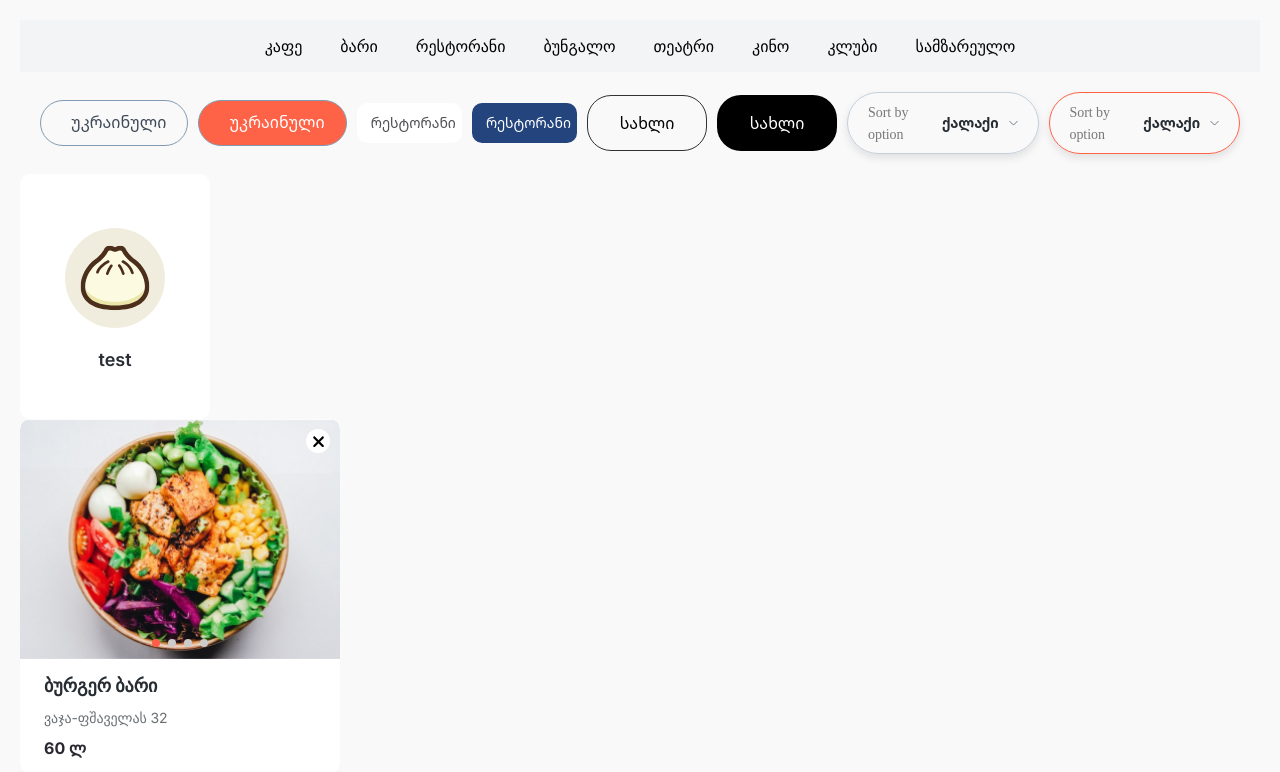
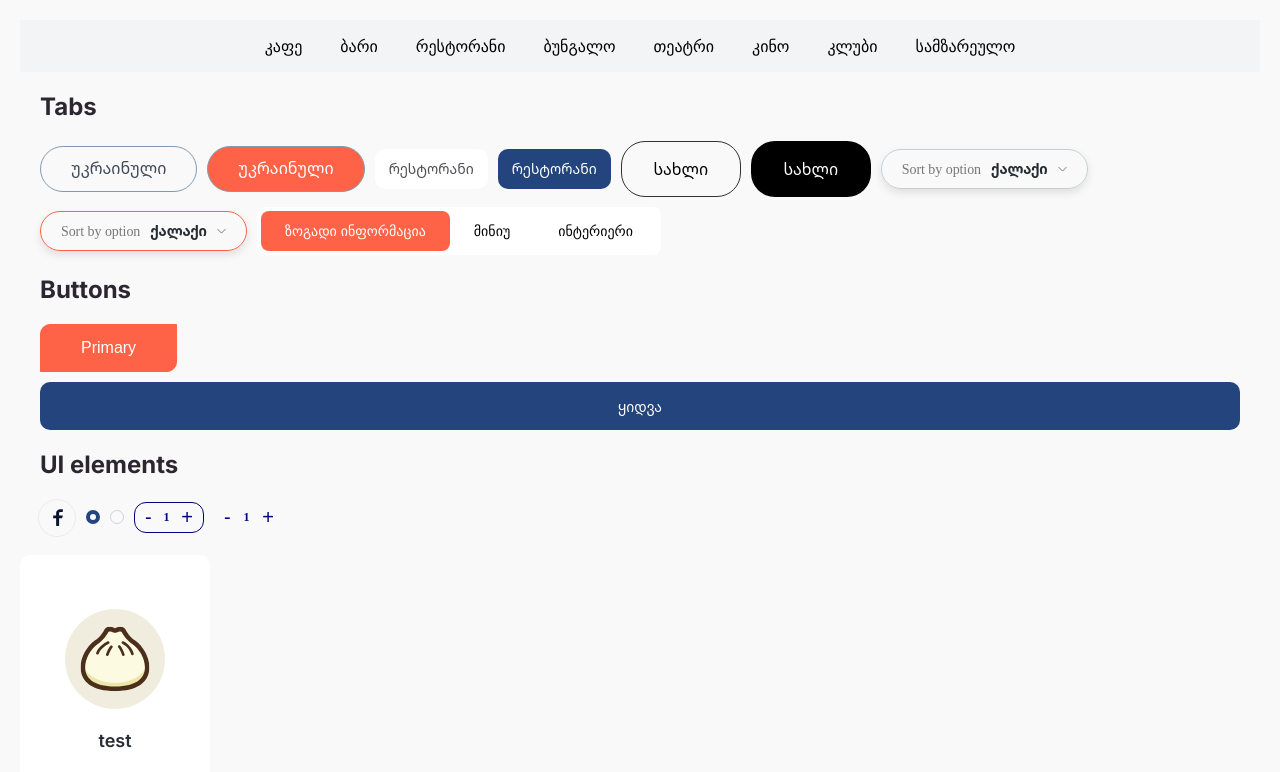
Before and after one commit to lashaiakobadze/el-restauro, a Next.js app: page / in a window 1280 px wide. Shown: the top 772 px of the page. Built offline with nearby package versions, Linux system fonts and the light colour scheme.

Commit message:
add play ground

```diff
--- /dev/null
+++ b/src/app/components/PlayGround/PlayGround.module.css
@@ -0,0 +1,22 @@
+.container {
+  display: flex;
+  flex-direction: column;
+  gap: 20px;
+  padding: 20px;
+  border-radius: 8px;
+}
+
+.items {
+  display: flex;
+  justify-content: flex-start;
+  align-items: center;
+  flex-wrap: wrap;
+  gap: 10px;
+}
+
+.dynamicTabContent {
+  display: flex;
+  justify-content: center;
+  align-items: center;
+  gap: 10px;
+}
--- /dev/null
+++ b/src/app/components/PlayGround/PlayGround.tsx
@@ -0,0 +1,116 @@
+'use client';
+import React, { useState } from 'react';
+import styles from './PlayGround.module.css';
+import ActionButton from '../ui/ActionButton/ActionButton';
+import DynamicTab from '../ui/DynamicTab/DynamicTab';
+import RoundedTabDark from '../ui/RoundedTabDark/RoundedTabDark';
+import RoundedTabPrimary from '../ui/RoundedTabPrimary/RoundedTabPrimary';
+import RoundedTabSecondary from '../ui/RoundedTabSecondary/RoundedTabSecondary';
+import Button from '../ui/Button/Button';
+import Tabs from '../ui/Tabs/Tabs';
+import { Tab } from '@/app/types';
+import ItemIndicator from '../ui/ItemIndicator/ItemIndicator';
+import Counter from '../ui/Counter/Counter';
+import ContactItem from '../ui/ContactItem/ContactItem';
+
+interface PlayGroundProps {}
+
+const PlayGround: React.FC<PlayGroundProps> = () => {
+  const mainTabs: Tab[] = [
+    { id: 'ცხელი-კერძები', name: 'ზოგადი ინფორმაცია' },
+    { id: 'ცივი-ერძები', name: 'მინიუ' },
+    { id: 'სალათები', name: 'ინტერიერი' },
+  ];
+
+  const [activeTab, setActiveTab] = useState(mainTabs[0].id);
+
+  const handleTabClick = (tabId: string) => {
+    setActiveTab(tabId);
+  };
+
+  const [quantity, setQuantity] = useState(1);
+
+  const handleIncrement = () => {
+    const newQuantity = quantity + 1;
+    setQuantity(newQuantity);
+  };
+
+  const handleDecrement = () => {
+    const newQuantity = quantity > 0 ? quantity - 1 : 0;
+    setQuantity(newQuantity);
+  };
+
+  return (
+    <div className={styles.container}>
+      <h2>Tabs</h2>
+      <div className={styles.items}>
+        <RoundedTabPrimary name={'უკრაინული'} isActive={false} />
+        <RoundedTabPrimary name={'უკრაინული'} isActive={true} />
+
+        <RoundedTabSecondary name={'რესტორანი'} isActive={false} />
+        <RoundedTabSecondary name={'რესტორანი'} isActive={true} />
+
+        <RoundedTabDark content={'სახლი'} isActive={false} />
+        <RoundedTabDark content={'სახლი'} isActive={true} />
+
+        <DynamicTab isActive={false}>
+          <div className={styles.dynamicTabContent}>
+            <span style={{ color: '#787878' }}>Sort by option</span>
+            <span style={{ fontWeight: 900 }}>ქალაქი</span>
+            <img src="/icons/Vector.svg" alt="Vector svg" />
+          </div>
+        </DynamicTab>
+
+        <DynamicTab isActive={true}>
+          <div className={styles.dynamicTabContent}>
+            <span style={{ color: '#787878' }}>Sort by option</span>
+            <span style={{ fontWeight: 900 }}>ქალაქი</span>
+            <img src="/icons/Vector.svg" alt="Vector svg" />
+          </div>
+        </DynamicTab>
+
+        <Tabs
+          tabs={mainTabs}
+          defaultActiveId={activeTab}
+          onTabClick={handleTabClick}
+        />
+      </div>
+
+      <h2>Buttons</h2>
+      <div className={styles.items}>
+        <ActionButton label="Primary" onClick={() => console.log('Primary')} />
+        <Button
+          text={'ყიდვა'}
+          color="#23447C"
+          onClick={() => console.log('click!')}
+        />
+      </div>
+
+      <h2>UI elements</h2>
+      <div className={styles.items}>
+        <ContactItem
+          icon={'/images/contacts/fb.svg'}
+          link="https://www.instagram.com"
+        />
+
+        <ItemIndicator isActive={true} />
+        <ItemIndicator isActive={false} />
+
+        <Counter
+          quantity={quantity}
+          onIncrement={() => handleIncrement()}
+          onDecrement={() => handleDecrement()}
+          hasBorder={true}
+        />
+        <Counter
+          quantity={quantity}
+          onIncrement={() => handleIncrement()}
+          onDecrement={() => handleDecrement()}
+          hasBorder={false}
+        />
+      </div>
+    </div>
+  );
+};
+
+export default PlayGround;
--- a/src/app/components/ui/ActionButton/ActionButton.module.css
+++ b/src/app/components/ui/ActionButton/ActionButton.module.css
@@ -1,10 +1,9 @@
-/* ActionButton.module.css */
 .button {
-  background-color: #ff6347; /* Tomato */
+  background-color: #ff6347;
   color: white;
-  padding: 0 2.5rem; /* 40px */
-  font-size: 1rem; /* 16px */
+  padding: 0 40px;
+  font-size: 16px;
   border: 1px solid #ff6347;
   height: 48px;
-  border-radius: 0 10px 10px 0; /* Top-left and bottom-right rounded */
+  border-radius: 10px 0 10px 0;
 }
--- a/src/app/page.tsx
+++ b/src/app/page.tsx
@@ -8,10 +8,7 @@ import Resto from './components/Resto/Resto';
 import OfferedCard from './components/OfferedCard/OfferedCard';
 import { FavoriteEnum } from './common/enums/favorite.enum';
 import { SetStateAction, useState } from 'react';
-import RoundedTabSecondary from './components/ui/RoundedTabSecondary/RoundedTabSecondary';
-import RoundedTabPrimary from './components/ui/RoundedTabPrimary/RoundedTabPrimary';
-import RoundedTabDark from './components/ui/RoundedTabDark/RoundedTabDark';
-import DynamicTab from './components/ui/DynamicTab/DynamicTab';
+import PlayGround from './components/PlayGround/PlayGround';
 
 export default function Home() {
   const [favoriteState, setFavoriteState] = useState(FavoriteEnum.UNFAVORITE);
@@ -20,49 +17,9 @@ export default function Home() {
     setFavoriteState(newFavorite);
   };
 
-  const tabsContainer = {
-    display: 'flex',
-    justifyContent: 'center',
-    alignItems: 'center',
-    gap: '10px',
-    padding: '20px',
-  };
-
-  const dynamicTabContent = {
-    display: 'flex',
-    justifyContent: 'center',
-    alignItems: 'center',
-    gap: '10px',
-  };
-
   return (
     <>
-      <div style={tabsContainer}>
-        <RoundedTabPrimary name={'უკრაინული'} isActive={false} />
-        <RoundedTabPrimary name={'უკრაინული'} isActive={true} />
-
-        <RoundedTabSecondary name={'რესტორანი'} isActive={false} />
-        <RoundedTabSecondary name={'რესტორანი'} isActive={true} />
-
-        <RoundedTabDark content={'სახლი'} isActive={false} />
-        <RoundedTabDark content={'სახლი'} isActive={true} />
-
-        <DynamicTab isActive={false}>
-          <div style={dynamicTabContent}>
-            <span style={{ color: '#787878' }}>Sort by option</span>{' '}
-            <span style={{ fontWeight: 900 }}>ქალაქი</span>
-            <img src="/icons/Vector.svg" alt="Vector svg" />
-          </div>
-        </DynamicTab>
-
-        <DynamicTab isActive={true}>
-          <div style={dynamicTabContent}>
-            <span style={{ color: '#787878' }}>Sort by option</span>{' '}
-            <span style={{ fontWeight: 900 }}>ქალაქი</span>
-            <img src="/icons/Vector.svg" alt="Vector svg" />
-          </div>
-        </DynamicTab>
-      </div>
+      <PlayGround />
 
       {/* <SliderCenterMode />
       <SliderWithThumbnails />
```
